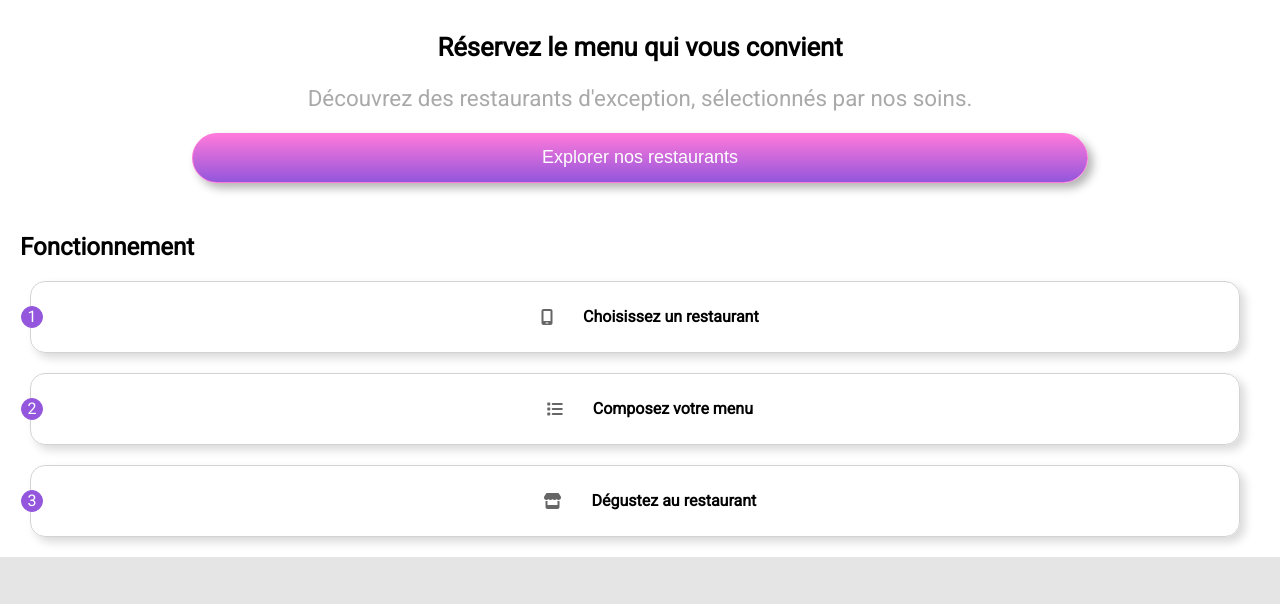
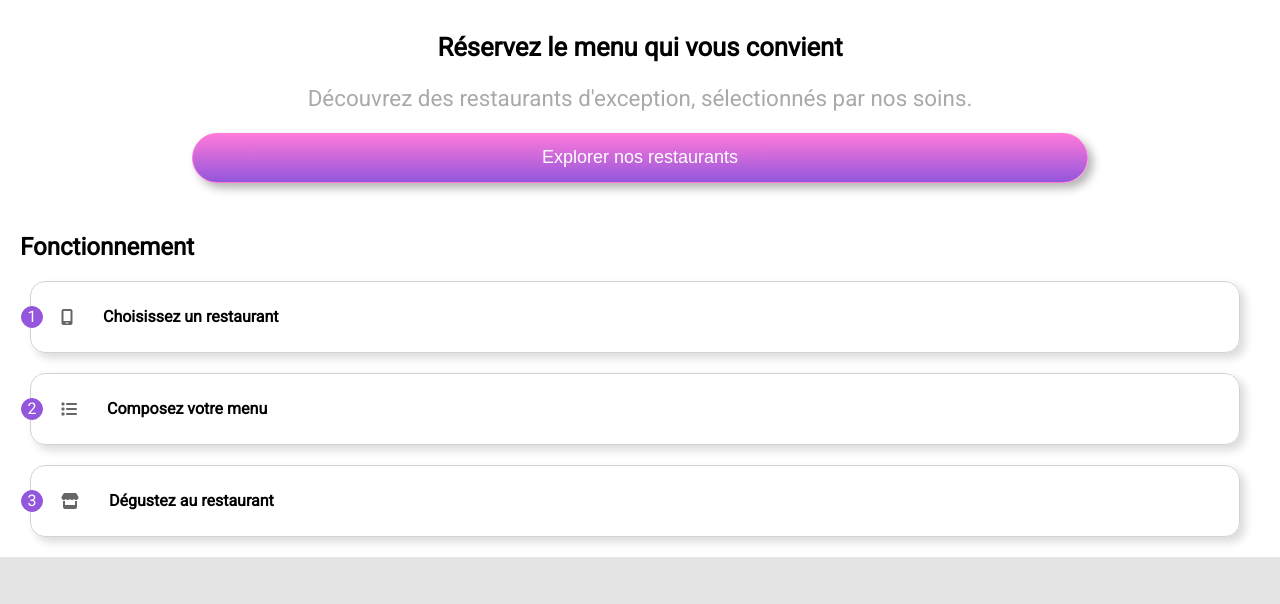
Before and after one commit to Zanthix/OpenClassrooms, a website: page P3_Louis_Hamelin/index.html in a window 1280 px wide. Shown: the part 182-786 px from the top of the page. Drawn offline with Linux system fonts and the light colour scheme; a web font is replaced by a local one.

Commit message:
Fix de quelques soucis de validation w3c

```diff
--- a/P3_Louis_Hamelin/index.html
+++ b/P3_Louis_Hamelin/index.html
@@ -26,18 +26,18 @@
       <h2>Fonctionnement</h2>
       <div class="function">
          <ol>
-            <div class="case full">
+            <li class="case full">
                <p class="circle">1</p>
-               <li><i class="fa-solid fa-mobile-screen"></i> Choisissez un restaurant</li>
-            </div>
-            <div class="case full">
+               <span><i class="fa-solid fa-mobile-screen"></i> Choisissez un restaurant</span>
+            </li>
+            <li class="case full">
                <p class="circle">2</p>
-               <li><i class="fa-solid fa-list"></i> Composez votre menu</li>
-            </div>
-            <div class="case full">
+               <span><i class="fa-solid fa-list"></i> Composez votre menu</span>
+            </li>
+            <li class="case full">
                <p class="circle">3</p>
-               <li><i class="fa-solid fa-store"></i> Dégustez au restaurant</li>
-            </div>
+               <span><i class="fa-solid fa-store"></i> Dégustez au restaurant</span>
+            </li>
          </ol>
       </div>
       <div class="global">
--- a/P3_Louis_Hamelin/main.scss
+++ b/P3_Louis_Hamelin/main.scss
@@ -27,7 +27,8 @@ html, body{
     background: linear-gradient(to bottom, $secondary-color, $primary-color);
     top: 50%;
     left: 50%;
-    transform: scale(1.5), rotate(0deg);
+    transform: scale(1.5);
+    transform: rotate(0deg);
     animation: spin 3s infinite linear;
 }
 @keyframes spin{
@@ -150,7 +151,7 @@ ol{
         left: -10px;
         text-align: center;
     }
-    li{
+    span{
         display: flex;
         align-items: center;
         margin-left: 30px;
```
Also changed, not shown: P3_Louis_Hamelin/la_palette_du_gout.html (+1 -0 lines), P3_Louis_Hamelin/main.css, 1 other file.
